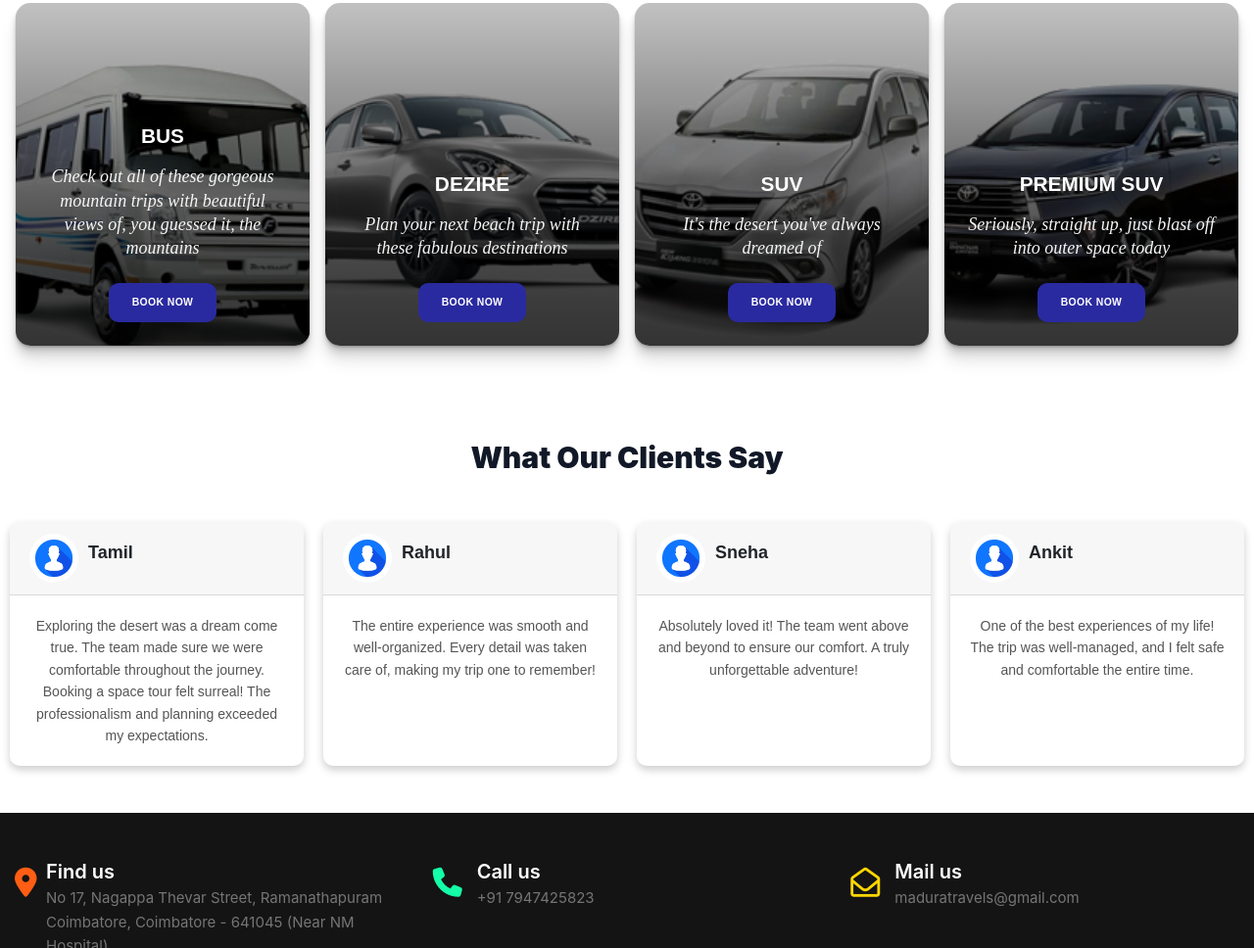
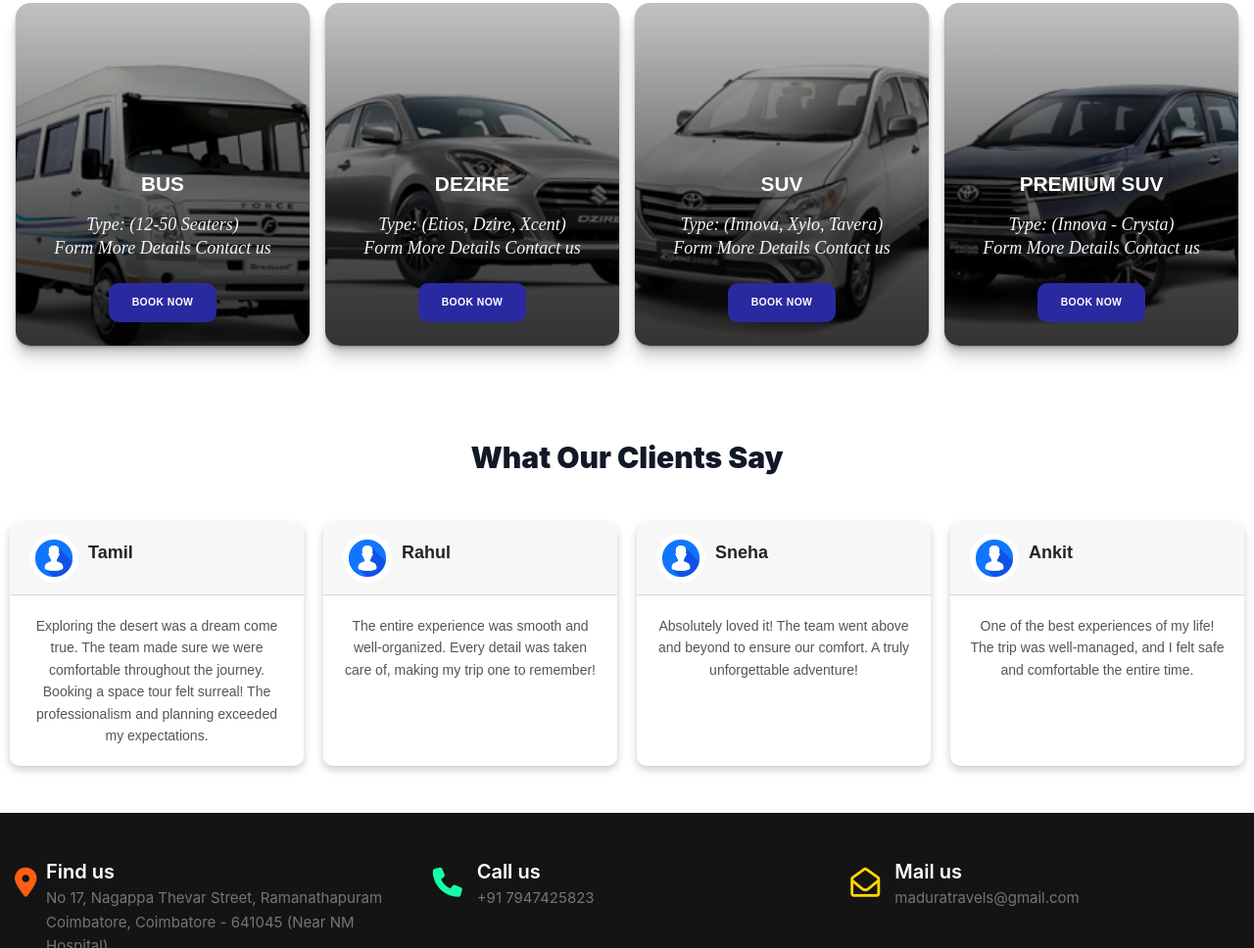
Before and after one commit to kanalknn/madhura-travels, a plain HTML site: page index.html in a window 1280 px wide. Shown: the part 4090-5058 px from the top of the page at 98% size. Drawn offline with nearby package versions, Linux system fonts and the light colour scheme; files whose address does not match are found by name.

Commit message:
changes updated in index page

```diff
--- a/index.html
+++ b/index.html
@@ -520,22 +520,22 @@
               <div class="carCards" id="Destinations">
                   <div class="cont_car">
                       <h2 class="title_car">BUS</h2>
-                      <p class="copy">Check out all of these gorgeous mountain trips with beautiful views of, you guessed it, the mountains</p><button class="btn_car"><a href="form.html" style="color:white;">Book Now</a></button></div>
+                      <p class="copy">Type: (12-50 Seaters) <br>Form More Details Contact us</p><button class="btn_car"><a href="form.html" style="color:white;">Book Now</a></button></div>
               </div>
               <div class="carCards">
                   <div class="cont_car">
                       <h2 class="title_car">DEZIRE</h2>
-                      <p class="copy">Plan your next beach trip with these fabulous destinations</p><button class="btn_car"><a href="form.html" style="color:white;">Book Now</a></button></div>
+                      <p class="copy">Type: (Etios, Dzire, Xcent) <br>Form More Details Contact us</p><button class="btn_car"><a href="form.html" style="color:white;">Book Now</a></button></div>
               </div>
               <div class="carCards">
                   <div class="cont_car">
                       <h2 class="title_car">SUV</h2>
-                      <p class="copy">It's the desert you've always dreamed of</p><button class="btn_car"><a href="form.html" style="color:white;">Book Now</a></button></div>
+                      <p class="copy">Type: (Innova, Xylo, Tavera)<br>Form More Details Contact us</p><button class="btn_car"><a href="form.html" style="color:white;">Book Now</a></button></div>
               </div>
               <div class="carCards">
                   <div class="cont_car">
                       <h2 class="title_car">PREMIUM SUV</h2>
-                      <p class="copy">Seriously, straight up, just blast off into outer space today</p><button class="btn_car"><a  style="color:white;">Book Now</a></button></div>
+                      <p class="copy">Type: (Innova - Crysta)<br>Form More Details Contact us</p><button class="btn_car"><a  style="color:white;">Book Now</a></button></div>
               </div>
           </main><br>
 
```
